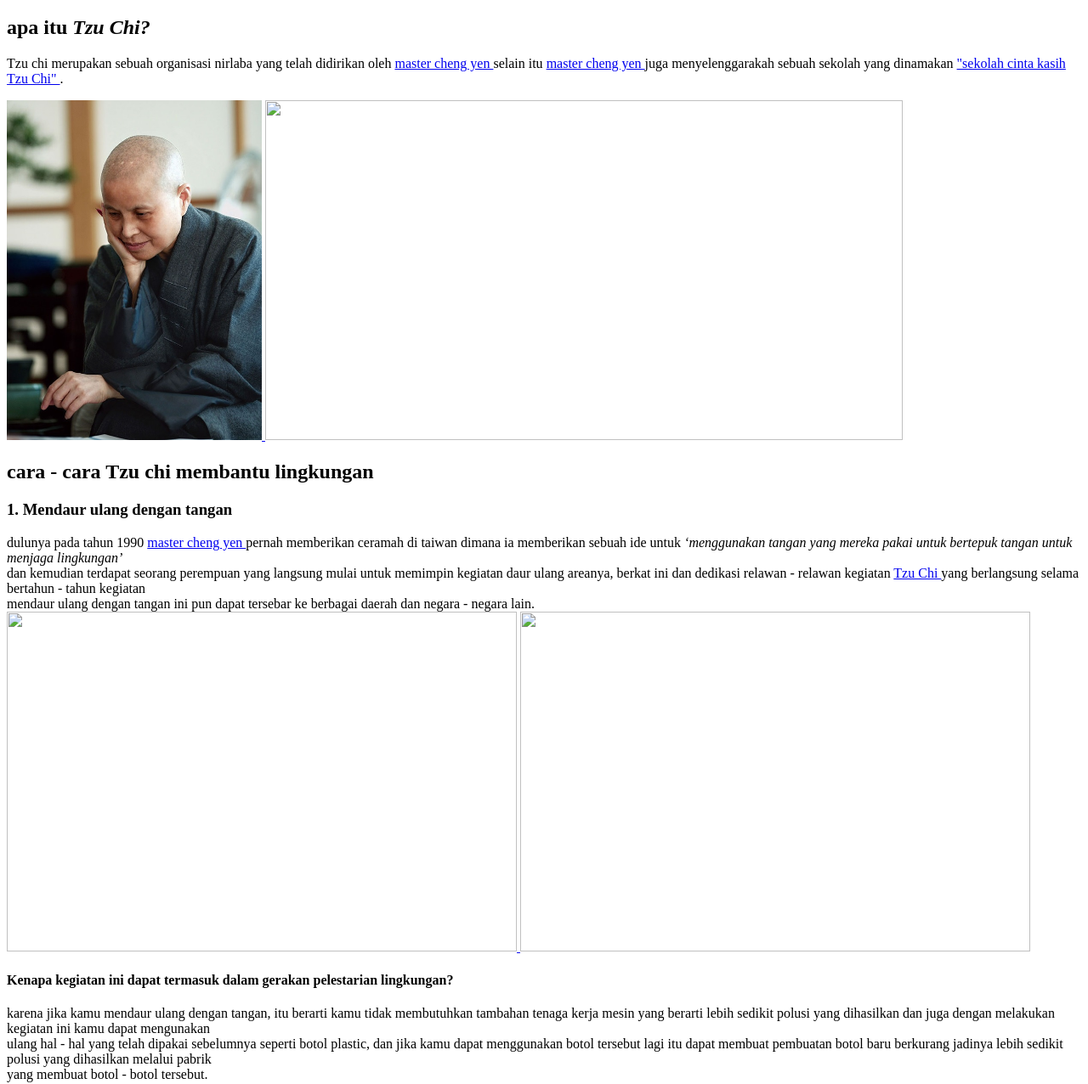
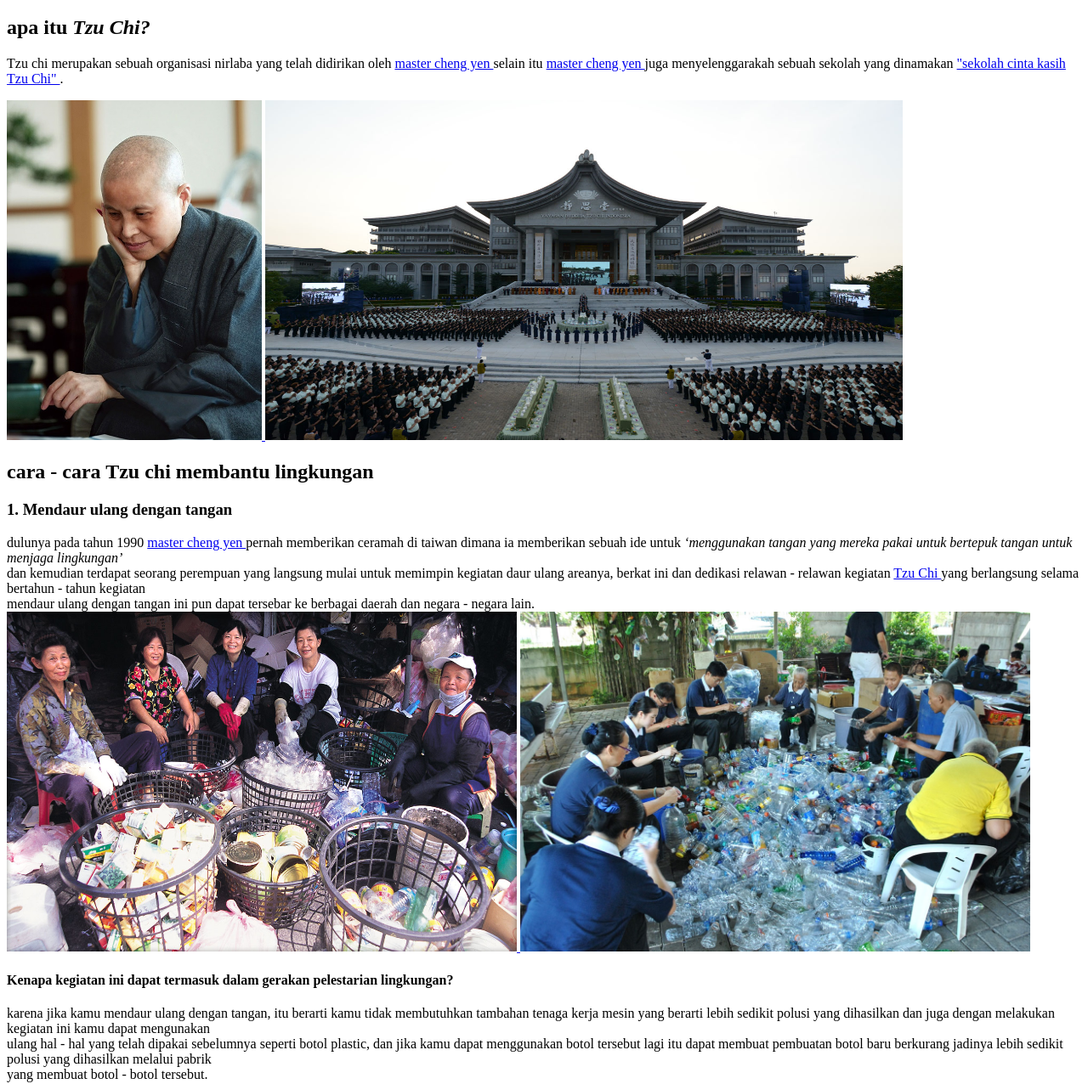
Before and after one commit to killerb153/burger, a plain HTML site: page index.html in a window 1280 px wide. Shown: the part 47-1323 px from the top of the page at 85% size. Drawn offline with Linux system fonts and the light colour scheme.

Commit message:
Update index.html

```diff
--- a/index.html
+++ b/index.html
@@ -26,7 +26,7 @@
             </a>
 
             <a href="https://cintakasihtzuchi.sch.id/" target="_blank">
-                <img src="image for codings/tzu chi.jpg" width="750" height="400">
+                <img src="images/tzu chi.jpg" width="750" height="400">
             </a>
 
             <h2>
@@ -59,8 +59,8 @@
                 mendaur ulang dengan tangan ini pun dapat tersebar ke berbagai daerah dan negara - negara lain. <br>
 
                 <a href="https://www.tzuchi.or.id/misi/menjaga-lingkungan/5" target="_blank">
-                    <img src="image for codings/lingkungan-2.jpg" width="600" height="400">
-                    <img src="image for codings/lingkungan-3.jpg" width="600" height="400">
+                    <img src="images/lingkungan-2.jpg" width="600" height="400">
+                    <img src="images/lingkungan-3.jpg" width="600" height="400">
                 </a>
 
                 <h4>Kenapa kegiatan ini dapat termasuk dalam gerakan pelestarian lingkungan?</h4>
@@ -92,7 +92,7 @@
             </p>
 
             <a href="https://www.tzuchi.or.id/tentang-kami/tentang-tzu-chi/1" target="_blank">
-                <img src="image for codings/lingkungan-5.jpg" width="600" height="400">
+                <img src="images/lingkungan-5.jpg" width="600" height="400">
             </a>
 
         </body>
```
